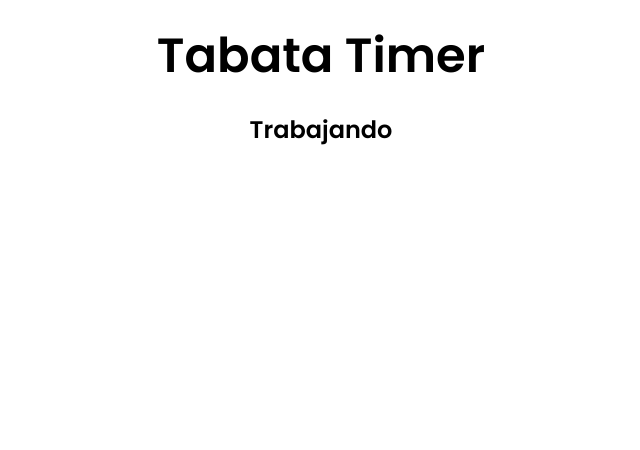
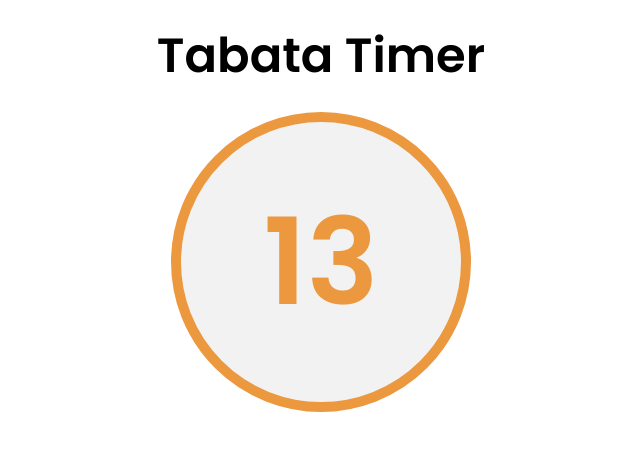
Before and after one commit to jchicano/tabata-timer, a React (Create React App) app: page / in a window 1280 px wide. Both pictures are taken after a click on the button "¡Comenzar!". Shown: the top 450 px of the page, without its empty margins (319-959 px from the left). Built offline with nearby package versions, Linux system fonts and the light colour scheme.

Commit message:
timer working

```diff
--- a/src/App.js
+++ b/src/App.js
@@ -45,6 +45,11 @@ function App() {
     }
 
     const startWorkout = () => {
+        /* if (workout.work <= 0 || workout.cycles <= 0 || workout.sets <= 0) {
+            alert('Ingrese tiempos validos')
+            return
+        } */
+
         setRunning(true)
     }
 
--- a/src/components/Clock/index.jsx
+++ b/src/components/Clock/index.jsx
@@ -1,23 +1,13 @@
-import React, { useState, useEffect } from 'react'
+import React from 'react'
 
 import { ClockStyled } from './styles'
 
-export const Clock = ({ time, color }) => {
-    const [timeState, setTimeState] = useState(time)
+import { COLOR_TYPE } from '../../utils/colors'
 
-    const timer = () => {
-        setTimeout(() => {
-            if (timeState > 0) {
-                setTimeState(timeState - 1)
-            }
-        }, 1000)
-    }
-
-    useEffect(timer, [timeState])
-
+export const Clock = ({ time, type }) => {
     return (
-        <ClockStyled color={color}>
-            <h1>{timeState}</h1>
+        <ClockStyled color={COLOR_TYPE[type]}>
+            <h1>{time}</h1>
         </ClockStyled>
     )
 }
--- a/src/components/Clock/styles.js
+++ b/src/components/Clock/styles.js
@@ -5,7 +5,7 @@ export const ClockStyled = styled.div`
     height: 300px;
     margin: 0 auto;
 
-    border: 10px solid ${props => (props.color ? props.color : 'blue')};
+    border: 10px solid ${props => (props.color ? props.color : '#3268a8')};
     border-radius: 50%;
     background-color: rgba(0, 0, 0, 0.05);
 
@@ -14,5 +14,5 @@ export const ClockStyled = styled.div`
     align-items: center;
 
     font-size: 5rem;
-    color: ${props => (props.color ? props.color : 'blue')};
+    color: ${props => (props.color ? props.color : '#3268a8')};
 `
--- a/src/components/TotalWorkout/index.jsx
+++ b/src/components/TotalWorkout/index.jsx
@@ -68,9 +68,8 @@ export const TotalWorkout = ({ workout = null, handleStart }) => {
                         </div>
                     )
                 })}
-
-                <StartButton handleClick={handleStart} text={'¡Comenzar!'} />
             </Workout>
+            <StartButton handleClick={handleStart} text={'¡Comenzar!'} />
         </TotalWorkoutStyled>
     )
 }
--- a/src/components/Working/index.jsx
+++ b/src/components/Working/index.jsx
@@ -1,5 +1,66 @@
-import React from 'react'
+import React, { useEffect, useState } from 'react'
 
-export const Working = ({}) => {
-    return <h1>Trabajando</h1>
+import { Clock } from '../Clock'
+
+import { arrayFromNumber } from '../../utils/utils'
+
+export const Working = ({ workout, handleFinish }) => {
+    const [time, setTime] = useState(workout.preparation)
+    const [type, setType] = useState('prepare')
+    const [currentIndex, setCurrentIndex] = useState(0)
+    const [workoutArray, setWorkoutArray] = useState([])
+
+    const timer = () => {
+        setTimeout(() => {
+            if (time > 0) {
+                setTime(time - 1)
+            } else if (time === 0) {
+                setCurrentIndex(currentIndex + 1)
+            }
+        }, 1000)
+    }
+
+    const createWorkoutArray = () => {
+        const fakeArray = [
+            {
+                type: 'prepare',
+                time: workout.preparation,
+            },
+        ]
+
+        arrayFromNumber(workout.cycles).forEach(cycle => {
+            arrayFromNumber(workout.sets).forEach(set => {
+                const work = {
+                    type: 'work',
+                    time: workout.work,
+                }
+
+                const rest = {
+                    type: 'rest',
+                    time: workout.rest,
+                }
+
+                fakeArray.push(work, rest)
+            })
+        })
+
+        setWorkoutArray(fakeArray)
+    }
+
+    useEffect(createWorkoutArray, [])
+
+    useEffect(timer, [time])
+
+    useEffect(() => {
+        if (currentIndex >= 1) {
+            if (currentIndex === workoutArray.length - 1) {
+                setType('finish')
+            } else {
+                setTime(workoutArray[currentIndex].time)
+                setType(workoutArray[currentIndex].type)
+            }
+        }
+    }, [currentIndex])
+
+    return <Clock time={time} type={type} />
 }
--- /dev/null
+++ b/src/utils/colors.js
@@ -0,0 +1,6 @@
+export const COLOR_TYPE = {
+    rest: '#3268a8',
+    work: '#32a852',
+    prepare: '#eb983f',
+    finish: '#db3421',
+}
```
